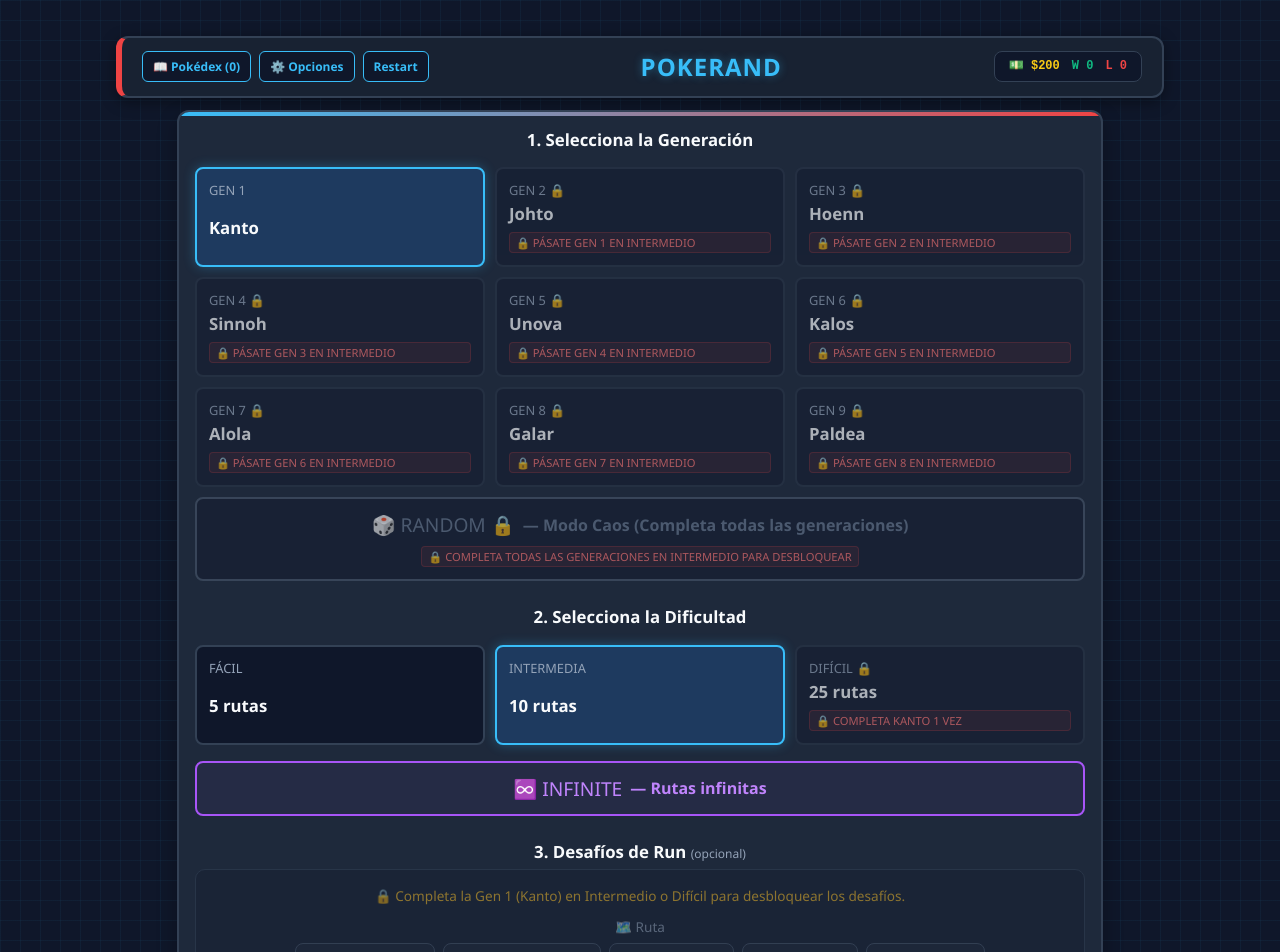
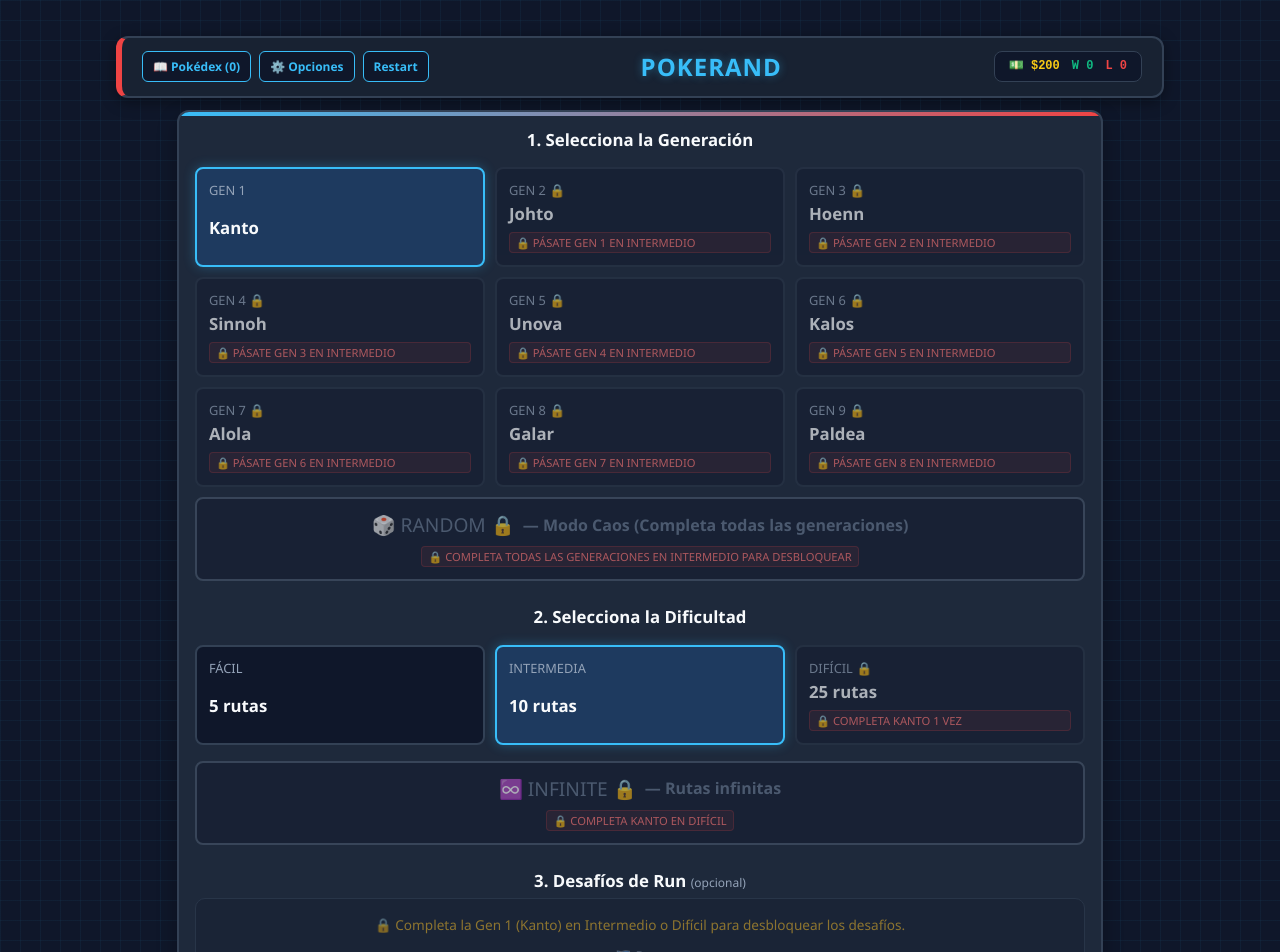
Before and after one commit to Subkhht/PokeRand, a React (Vite) app: page / in a window 1280 px wide. Shown: the top 952 px of the page. Built offline with nearby package versions, Linux system fonts and the light colour scheme.

Commit message:
INFINITE Bloqueado

```diff
--- a/src/App.tsx
+++ b/src/App.tsx
@@ -287,6 +287,7 @@
 interface ProgressionData {
   completedMedium: number[]
   completedAny: number[]
+  completedHard: number[]
 }
 
 interface VictoryUnlocks {
@@ -294,6 +295,7 @@
   nextGenNumber: number | null
   nextGenName: string | null
   unlockedHard: boolean
+  unlockedInfinite: boolean
 }
 
 function getFirstHealthyIndex(team: Pokemon[], currentIndex: number): number {
@@ -314,13 +316,14 @@
         const parsed = JSON.parse(saved)
         return {
           completedMedium: Array.isArray(parsed.completedMedium) ? parsed.completedMedium : [],
-          completedAny: Array.isArray(parsed.completedAny) ? parsed.completedAny : []
+          completedAny: Array.isArray(parsed.completedAny) ? parsed.completedAny : [],
+          completedHard: Array.isArray(parsed.completedHard) ? parsed.completedHard : []
         }
       }
     } catch {
       // fallback
     }
-    return { completedMedium: [], completedAny: [] }
+    return { completedMedium: [], completedAny: [], completedHard: [] }
   })
 
   const [team, setTeam] = useState<Pokemon[]>([])
@@ -483,12 +486,19 @@
     return progression.completedAny.includes(gen)
   }
 
+  function isInfiniteUnlocked(gen: number): boolean {
+    return progression.completedHard.includes(gen)
+  }
+
   function handleSelectGeneration(gen: number) {
     if (!isGenUnlocked(gen)) return
     setGeneration(gen)
     if (difficulty === 'hard' && !isHardUnlocked(gen)) {
       setDifficulty('medium')
     }
+    if (difficulty === 'infinite' && !isInfiniteUnlocked(gen)) {
+      setDifficulty('medium')
+    }
     const challengesLocked = gen === 0
       ? !generations.every((g) => progression.completedMedium.includes(g))
       : !progression.completedMedium.includes(gen)
@@ -499,6 +509,7 @@
 
   function handleSelectDifficulty(diff: Difficulty) {
     if (diff === 'hard' && !isHardUnlocked(generation)) return
+    if (diff === 'infinite' && !isInfiniteUnlocked(generation)) return
     setDifficulty(diff)
   }
 
@@ -602,6 +613,10 @@
     }
     if (difficulty === 'hard' && !isHardUnlocked(generation)) {
       setApiError('El modo difícil para esta generación aún está bloqueado.')
+      return
+    }
+    if (difficulty === 'infinite' && !isInfiniteUnlocked(generation)) {
+      setApiError('El modo Infinite se desbloquea completando Difícil en esta generación.')
       return
     }
 
@@ -836,15 +851,20 @@
 
       const newlyUnlockedHard = !progression.completedAny.includes(genPlayed)
       const newlyUnlockedNextGen = isMediumOrHard && genPlayed < 9 && !progression.completedMedium.includes(genPlayed)
+      const newlyUnlockedInfinite = difficulty === 'hard' && !progression.completedHard.includes(genPlayed)
 
       const nextCompletedAny = Array.from(new Set([...progression.completedAny, genPlayed]))
       const nextCompletedMedium = isMediumOrHard
         ? Array.from(new Set([...progression.completedMedium, genPlayed]))
         : progression.completedMedium
+      const nextCompletedHard = difficulty === 'hard'
+        ? Array.from(new Set([...progression.completedHard, genPlayed]))
+        : progression.completedHard
 
       const updatedProgression: ProgressionData = {
         completedAny: nextCompletedAny,
-        completedMedium: nextCompletedMedium
+        completedMedium: nextCompletedMedium,
+        completedHard: nextCompletedHard
       }
 
       localStorage.setItem('pokerand_progression', JSON.stringify(updatedProgression))
@@ -854,7 +874,8 @@
         genName: generationRegions[genPlayed],
         nextGenNumber: newlyUnlockedNextGen ? genPlayed + 1 : null,
         nextGenName: newlyUnlockedNextGen ? generationRegions[genPlayed + 1] : null,
-        unlockedHard: newlyUnlockedHard
+        unlockedHard: newlyUnlockedHard,
+        unlockedInfinite: newlyUnlockedInfinite
       })
 
       setScreen('victory')
@@ -2595,6 +2616,7 @@
               const hardUnlocked = isHardUnlocked(gen)
               const completedMed = progression.completedMedium.includes(gen)
               const completedAny = progression.completedAny.includes(gen)
+              const completedHard = progression.completedHard.includes(gen)
 
               return (
                 <button
@@ -2607,8 +2629,10 @@
                 >
                   <div style={{ display: 'flex', justifyContent: 'space-between', alignItems: 'center' }}>
                     <span>Gen {gen} {unlocked ? '' : '🔒'}</span>
-                    {completedMed ? (
-                      <span className="badge-medium" title="Completado en Intermedio / Difícil">🏆</span>
+                    {completedHard ? (
+                      <span className="badge-medium" title="Completado en Difícil">🏆🏆</span>
+                    ) : completedMed ? (
+                      <span className="badge-medium" title="Completado en Intermedio">🏆</span>
                     ) : completedAny ? (
                       <span className="badge-easy" title="Completado en Fácil">⭐</span>
                     ) : null}
@@ -2705,28 +2729,42 @@
           </div>
 
           <div className="generation-grid" style={{ gridTemplateColumns: '1fr', marginTop: '0.5rem' }}>
+            {(() => {
+              const infUnlocked = isInfiniteUnlocked(generation)
+              return (
                 <button
-              className={`gen-tile ${difficulty === 'infinite' ? 'is-active' : ''}`}
+                  className={`gen-tile ${difficulty === 'infinite' ? 'is-active' : ''} ${!infUnlocked ? 'is-locked' : ''}`}
                   onClick={() => { playClick(); handleSelectDifficulty('infinite') }}
                   onMouseEnter={playHover}
                   type="button"
-              disabled={isLoading}
+                  disabled={isLoading || !infUnlocked}
                   style={{
-                borderColor: '#a855f7',
-                background: difficulty === 'infinite' ? 'rgba(168, 85, 247, 0.25)' : 'rgba(168, 85, 247, 0.05)',
+                    borderColor: infUnlocked ? '#a855f7' : '#475569',
+                    background: !infUnlocked
+                      ? 'rgba(15, 23, 42, 0.6)'
+                      : difficulty === 'infinite' ? 'rgba(168, 85, 247, 0.25)' : 'rgba(168, 85, 247, 0.05)',
                     display: 'flex',
                     flexDirection: 'column',
                     alignItems: 'center',
                     justifyContent: 'center',
                     gap: '4px',
-                padding: '12px'
+                    padding: '12px',
+                    opacity: infUnlocked ? 1 : 0.65,
+                    cursor: infUnlocked ? 'pointer' : 'not-allowed'
                   }}
                 >
                   <div style={{ display: 'flex', alignItems: 'center', gap: '8px' }}>
-                <span style={{ fontSize: '1.2rem', color: '#c084fc' }}>♾️ INFINITE</span>
-                <strong style={{ fontSize: '1rem', color: '#c084fc' }}>— Rutas infinitas</strong>
-              </div>
-            </button>
+                    <span style={{ fontSize: '1.2rem', color: infUnlocked ? '#c084fc' : '#64748b' }}>♾️ INFINITE {infUnlocked ? '' : '🔒'}</span>
+                    <strong style={{ fontSize: '1rem', color: infUnlocked ? '#c084fc' : '#64748b' }}>— Rutas infinitas</strong>
+                  </div>
+                  {!infUnlocked && (
+                    <span className="lock-text">
+                      🔒 Completa {generationRegions[generation]} en Difícil
+                    </span>
+                  )}
+                </button>
+              )
+            })()}
           </div>
 
           <h2 style={{ marginTop: '1.5rem' }}>3. Desafíos de Run <span className="muted" style={{ fontSize: '0.75rem', fontWeight: 'normal' }}>(opcional)</span></h2>
@@ -3523,6 +3561,11 @@
                   🔥 <strong>¡MODO DÍFICIL DESBLOQUEADO!</strong> Ahora puedes desafiar la Gen {currentRunGen} ({victoryUnlocks.genName}) en dificultad Difícil (25 rutas).
                 </p>
               )}
+              {victoryUnlocks.unlockedInfinite && (
+                <p style={{ margin: '6px 0', color: '#c084fc', fontSize: '0.95rem' }}>
+                  ♾️ <strong>¡MODO INFINITE DESBLOQUEADO!</strong> Ahora puedes jugar la Gen {currentRunGen} ({victoryUnlocks.genName}) en modo Infinite (rutas infinitas).
+                </p>
+              )}
             </div>
           )}
 
```
Lines whose indentation alone changed are shown as unchanged.
